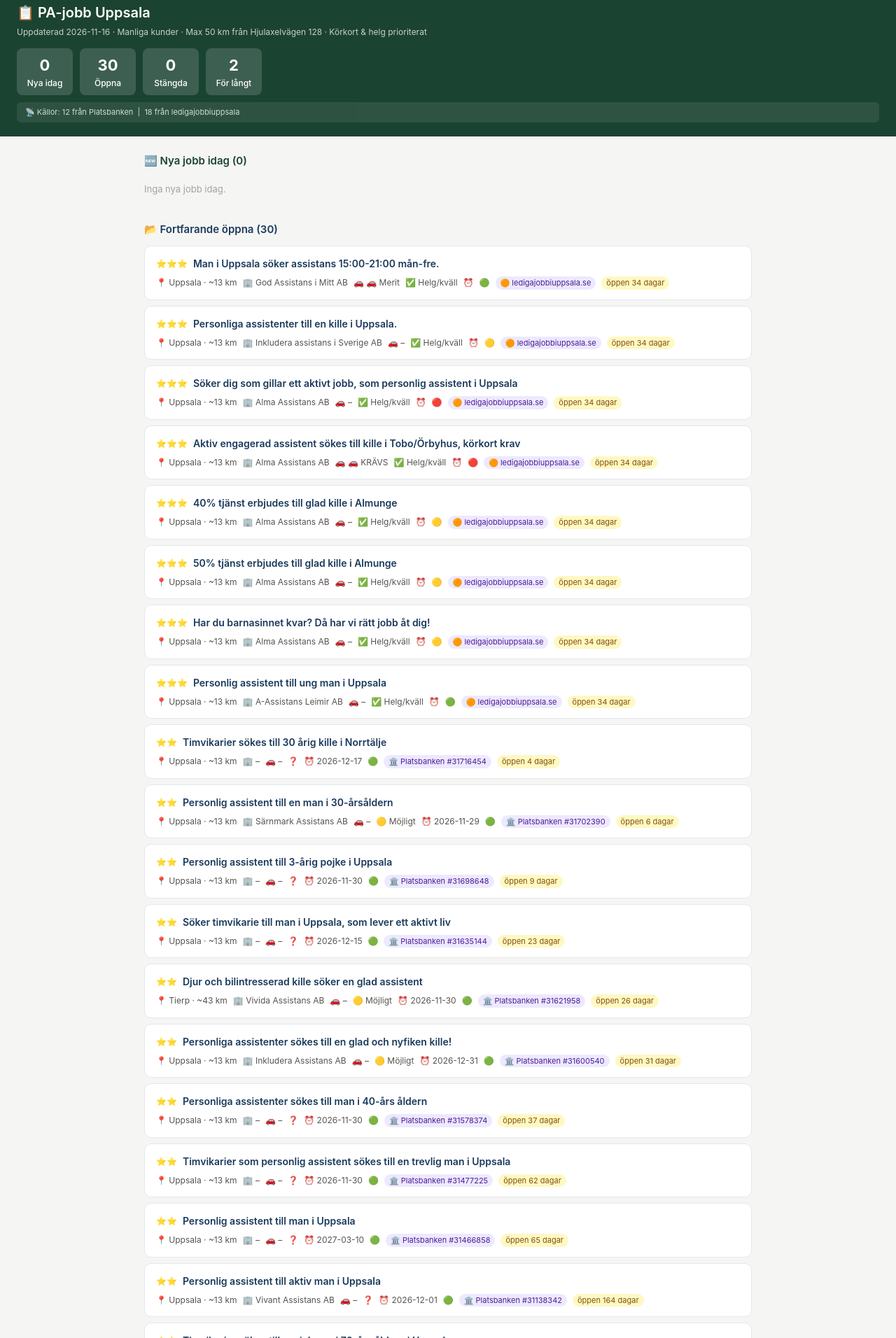
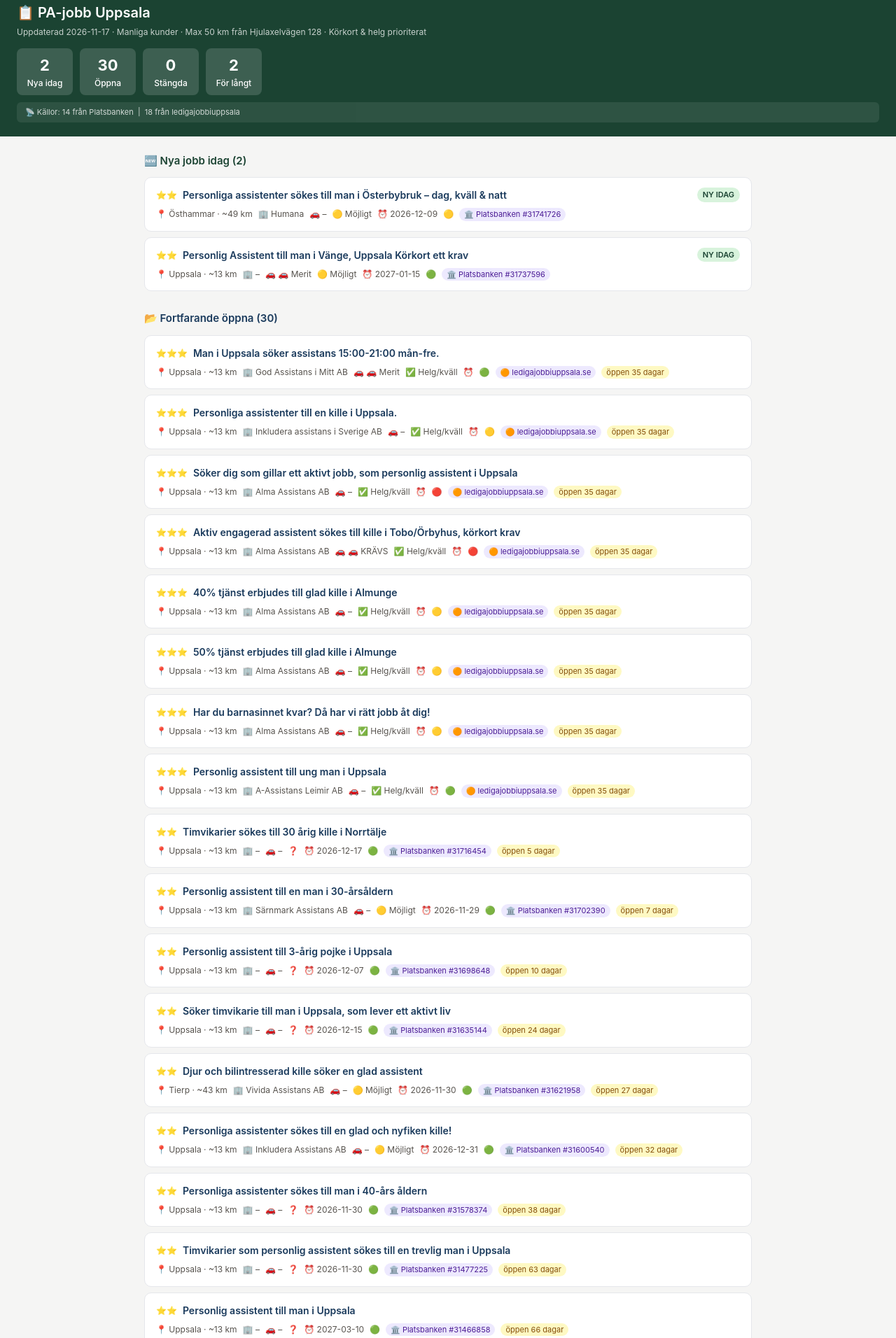
Before and after one commit to BorisTeuks/pa-jobb-uppsala, a plain HTML site: page docs/index.html in a window 1280 px wide. Shown: the part 17-1929 px from the top of the page at 70% size. Drawn offline with Linux system fonts and the light colour scheme.

Commit message:
Auto: PA-jobb uppdatering 2026-11-17

```diff
--- a/docs/index.html
+++ b/docs/index.html
@@ -2,7 +2,7 @@
 <html lang="sv">
 <head>
 <meta charset="UTF-8"><meta name="viewport" content="width=device-width,initial-scale=1">
-<title>PA-jobb Uppsala – 2026-11-16</title>
+<title>PA-jobb Uppsala – 2026-11-17</title>
 <style>
   *{box-sizing:border-box;margin:0;padding:0}
   body{font-family:-apple-system,BlinkMacSystemFont,'Segoe UI',sans-serif;background:#f5f5f4;color:#1c1917;line-height:1.5}
@@ -45,19 +45,53 @@
 <body>
 <header>
   <h1>📋 PA-jobb Uppsala</h1>
-  <p>Uppdaterad 2026-11-16 &middot; Manliga kunder &middot; Max 50 km från Hjulaxelvägen 128 &middot; Körkort &amp; helg prioriterat</p>
+  <p>Uppdaterad 2026-11-17 &middot; Manliga kunder &middot; Max 50 km från Hjulaxelvägen 128 &middot; Körkort &amp; helg prioriterat</p>
   <div class="stats">
-    <div class="stat"><span>0</span>Nya idag</div>
+    <div class="stat"><span>2</span>Nya idag</div>
     <div class="stat"><span>30</span>Öppna</div>
     <div class="stat"><span>0</span>Stängda</div>
     <div class="stat"><span>2</span>För långt</div>
   </div>
-  <div class="sources">📡 Källor: 12 från Platsbanken &nbsp;|&nbsp; 18 från ledigajobbiuppsala</div>
+  <div class="sources">📡 Källor: 14 från Platsbanken &nbsp;|&nbsp; 18 från ledigajobbiuppsala</div>
 </header>
 <main>
   <div class="section">
-    <div class="section-title" style="color:#1B4332">🆕 Nya jobb idag (0)</div>
-    <p class='empty'>Inga nya jobb idag.</p>
+    <div class="section-title" style="color:#1B4332">🆕 Nya jobb idag (2)</div>
+
+    <div class="card">
+      <div class="card-top">
+        <span class="stars" style="color:#1A3A5C">⭐⭐</span>
+        <a href="https://arbetsformedlingen.se/platsbanken/annonser/31741726" target="_blank" class="job-title">Personliga assistenter sökes till man i Österbybruk – dag, kväll & natt</a>
+        <span class="badge badge-new">NY IDAG</span>
+      </div>
+      <div class="card-meta">
+        <span>📍 Östhammar &middot; ~49 km</span>
+        <span>🏢 Humana</span>
+        <span>🚗 –</span>
+        <span>🟡 Möjligt</span>
+        <span>⏰ 2026-12-09</span>
+        <span>🟡</span>
+        <span class="src-badge">🏛️ Platsbanken #31741726</span>
+
+      </div>
+    </div>
+    <div class="card">
+      <div class="card-top">
+        <span class="stars" style="color:#1A3A5C">⭐⭐</span>
+        <a href="https://arbetsformedlingen.se/platsbanken/annonser/31737596" target="_blank" class="job-title">Personlig Assistent till man i Vänge, Uppsala Körkort ett krav</a>
+        <span class="badge badge-new">NY IDAG</span>
+      </div>
+      <div class="card-meta">
+        <span>📍 Uppsala &middot; ~13 km</span>
+        <span>🏢 –</span>
+        <span>🚗 🚗 Merit</span>
+        <span>🟡 Möjligt</span>
+        <span>⏰ 2027-01-15</span>
+        <span>🟢</span>
+        <span class="src-badge">🏛️ Platsbanken #31737596</span>
+
+      </div>
+    </div>
   </div>
   <div class="section">
     <div class="section-title" style="color:#1A3A5C">📂 Fortfarande öppna (30)</div>
@@ -76,7 +110,7 @@
         <span>⏰ </span>
         <span>🟢</span>
         <span class="src-badge">🟠 ledigajobbiuppsala.se</span>
-        <span class='days-open'>öppen 34 dagar</span>
+        <span class='days-open'>öppen 35 dagar</span>
       </div>
     </div>
     <div class="card">
@@ -93,7 +127,7 @@
         <span>⏰ </span>
         <span>🟡</span>
         <span class="src-badge">🟠 ledigajobbiuppsala.se</span>
-        <span class='days-open'>öppen 34 dagar</span>
+        <span class='days-open'>öppen 35 dagar</span>
       </div>
     </div>
     <div class="card">
@@ -110,7 +144,7 @@
         <span>⏰ </span>
         <span>🔴</span>
         <span class="src-badge">🟠 ledigajobbiuppsala.se</span>
-        <span class='days-open'>öppen 34 dagar</span>
+        <span class='days-open'>öppen 35 dagar</span>
       </div>
     </div>
     <div class="card">
@@ -127,7 +161,7 @@
         <span>⏰ </span>
         <span>🔴</span>
         <span class="src-badge">🟠 ledigajobbiuppsala.se</span>
-        <span class='days-open'>öppen 34 dagar</span>
+        <span class='days-open'>öppen 35 dagar</span>
       </div>
     </div>
     <div class="card">
@@ -144,7 +178,7 @@
         <span>⏰ </span>
         <span>🟡</span>
         <span class="src-badge">🟠 ledigajobbiuppsala.se</span>
-        <span class='days-open'>öppen 34 dagar</span>
+        <span class='days-open'>öppen 35 dagar</span>
       </div>
     </div>
     <div class="card">
@@ -161,7 +195,7 @@
         <span>⏰ </span>
         <span>🟡</span>
         <span class="src-badge">🟠 ledigajobbiuppsala.se</span>
-        <span class='days-open'>öppen 34 dagar</span>
+        <span class='days-open'>öppen 35 dagar</span>
       </div>
     </div>
     <div class="card">
@@ -178,7 +212,7 @@
         <span>⏰ </span>
         <span>🟡</span>
         <span class="src-badge">🟠 ledigajobbiuppsala.se</span>
-        <span class='days-open'>öppen 34 dagar</span>
+        <span class='days-open'>öppen 35 dagar</span>
       </div>
     </div>
     <div class="card">
@@ -195,7 +229,7 @@
         <span>⏰ </span>
         <span>🟢</span>
         <span class="src-badge">🟠 ledigajobbiuppsala.se</span>
-        <span class='days-open'>öppen 34 dagar</span>
+        <span class='days-open'>öppen 35 dagar</span>
       </div>
     </div>
     <div class="card">
@@ -212,7 +246,7 @@
         <span>⏰ 2026-12-17</span>
         <span>🟢</span>
         <span class="src-badge">🏛️ Platsbanken #31716454</span>
-        <span class='days-open'>öppen 4 dagar</span>
+        <span class='days-open'>öppen 5 dagar</span>
       </div>
     </div>
     <div class="card">
@@ -229,7 +263,7 @@
         <span>⏰ 2026-11-29</span>
         <span>🟢</span>
         <span class="src-badge">🏛️ Platsbanken #31702390</span>
-        <span class='days-open'>öppen 6 dagar</span>
+        <span class='days-open'>öppen 7 dagar</span>
       </div>
     </div>
     <div class="card">
@@ -243,10 +277,10 @@
         <span>🏢 –</span>
         <span>🚗 –</span>
         <span>❓</span>
-        <span>⏰ 2026-11-30</span>
+        <span>⏰ 2026-12-07</span>
         <span>🟢</span>
         <span class="src-badge">🏛️ Platsbanken #31698648</span>
-        <span class='days-open'>öppen 9 dagar</span>
+        <span class='days-open'>öppen 10 dagar</span>
       </div>
     </div>
     <div class="card">
@@ -263,7 +297,7 @@
         <span>⏰ 2026-12-15</span>
         <span>🟢</span>
         <span class="src-badge">🏛️ Platsbanken #31635144</span>
-        <span class='days-open'>öppen 23 dagar</span>
+        <span class='days-open'>öppen 24 dagar</span>
       </div>
     </div>
     <div class="card">
@@ -280,7 +314,7 @@
         <span>⏰ 2026-11-30</span>
         <span>🟢</span>
         <span class="src-badge">🏛️ Platsbanken #31621958</span>
-        <span class='days-open'>öppen 26 dagar</span>
+        <span class='days-open'>öppen 27 dagar</span>
       </div>
     </div>
     <div class="card">
@@ -297,7 +331,7 @@
         <span>⏰ 2026-12-31</span>
         <span>🟢</span>
         <span class="src-badge">🏛️ Platsbanken #31600540</span>
-        <span class='days-open'>öppen 31 dagar</span>
+        <span class='days-open'>öppen 32 dagar</span>
       </div>
     </div>
     <div class="card">
@@ -314,7 +348,7 @@
         <span>⏰ 2026-11-30</span>
         <span>🟢</span>
         <span class="src-badge">🏛️ Platsbanken #31578374</span>
-        <span class='days-open'>öppen 37 dagar</span>
+        <span class='days-open'>öppen 38 dagar</span>
       </div>
     </div>
     <div class="card">
@@ -331,7 +365,7 @@
         <span>⏰ 2026-11-30</span>
         <span>🟢</span>
         <span class="src-badge">🏛️ Platsbanken #31477225</span>
-        <span class='days-open'>öppen 62 dagar</span>
+        <span class='days-open'>öppen 63 dagar</span>
       </div>
     </div>
     <div class="card">
@@ -348,7 +382,7 @@
         <span>⏰ 2027-03-10</span>
         <span>🟢</span>
         <span class="src-badge">🏛️ Platsbanken #31466858</span>
-        <span class='days-open'>öppen 65 dagar</span>
+        <span class='days-open'>öppen 66 dagar</span>
       </div>
     </div>
     <div class="card">
@@ -365,7 +399,7 @@
         <span>⏰ 2026-12-01</span>
         <span>🟢</span>
         <span class="src-badge">🏛️ Platsbanken #31138342</span>
-        <span class='days-open'>öppen 164 dagar</span>
+        <span class='days-open'>öppen 165 dagar</span>
       </div>
     </div>
     <div class="card">
@@ -382,7 +416,7 @@
         <span>⏰ </span>
         <span>🟢</span>
         <span class="src-badge">🟠 ledigajobbiuppsala.se</span>
-        <span class='days-open'>öppen 34 dagar</span>
+        <span class='days-open'>öppen 35 dagar</span>
       </div>
     </div>
     <div class="card">
@@ -399,7 +433,7 @@
         <span>⏰ </span>
         <span>🟢</span>
         <span class="src-badge">🟠 ledigajobbiuppsala.se</span>
-        <span class='days-open'>öppen 34 dagar</span>
+        <span class='days-open'>öppen 35 dagar</span>
       </div>
     </div>
     <div class="card">
@@ -416,7 +450,7 @@
         <span>⏰ </span>
         <span>🔴</span>
         <span class="src-badge">🟠 ledigajobbiuppsala.se</span>
-        <span class='days-open'>öppen 34 dagar</span>
+        <span class='days-open'>öppen 35 dagar</span>
       </div>
     </div>
     <div class="card">
@@ -433,7 +467,24 @@
         <span>⏰ </span>
         <span>🟢</span>
         <span class="src-badge">🟠 ledigajobbiuppsala.se</span>
-        <span class='days-open'>öppen 28 dagar</span>
+        <span class='days-open'>öppen 29 dagar</span>
+      </div>
+    </div>
+    <div class="card">
+      <div class="card-top">
+        <span class="stars" style="color:#1A3A5C">⭐⭐</span>
+        <a href="https://almaportalen.assistansstod.se/recruitment/apply/1955/?source=2" target="_blank" class="job-title">Engagerad assistent sökes till man i Enköping</a>
+
+      </div>
+      <div class="card-meta">
+        <span>📍 Uppsala &middot; ~13 km</span>
+        <span>🏢 Alma Assistans AB</span>
+        <span>🚗 🚗 Merit</span>
+        <span>❓</span>
+        <span>⏰ </span>
+        <span>🔴</span>
+        <span class="src-badge">🟠 ledigajobbiuppsala.se</span>
+        <span class='days-open'>öppen 35 dagar</span>
       </div>
     </div>
     <div class="card">
@@ -450,24 +501,7 @@
         <span>⏰ </span>
         <span>🔴</span>
         <span class="src-badge">🟠 ledigajobbiuppsala.se</span>
-        <span class='days-open'>öppen 34 dagar</span>
-      </div>
-    </div>
-    <div class="card">
-      <div class="card-top">
-        <span class="stars" style="color:#1A3A5C">⭐⭐</span>
-        <a href="https://almaportalen.assistansstod.se/recruitment/apply/1955/?source=2" target="_blank" class="job-title">Engagerad assistent sökes till man i Enköping</a>
-
-      </div>
-      <div class="card-meta">
-        <span>📍 Uppsala &middot; ~13 km</span>
-        <span>🏢 Alma Assistans AB</span>
-        <span>🚗 🚗 Merit</span>
-        <span>❓</span>
-        <span>⏰ </span>
-        <span>🔴</span>
-        <span class="src-badge">🟠 ledigajobbiuppsala.se</span>
-        <span class='days-open'>öppen 34 dagar</span>
+        <span class='days-open'>öppen 35 dagar</span>
       </div>
     </div>
     <div class="card">
@@ -484,7 +518,7 @@
         <span>⏰ </span>
         <span>🔴</span>
         <span class="src-badge">🟠 ledigajobbiuppsala.se</span>
-        <span class='days-open'>öppen 34 dagar</span>
+        <span class='days-open'>öppen 35 dagar</span>
       </div>
     </div>
     <div class="card">
@@ -501,7 +535,7 @@
         <span>⏰ </span>
         <span>🟢</span>
         <span class="src-badge">🟠 ledigajobbiuppsala.se</span>
-        <span class='days-open'>öppen 2 dagar</span>
+        <span class='days-open'>öppen 3 dagar</span>
       </div>
     </div>
     <div class="card">
@@ -518,7 +552,7 @@
         <span>⏰ </span>
         <span>🟡</span>
         <span class="src-badge">🟠 ledigajobbiuppsala.se</span>
-        <span class='days-open'>öppen 34 dagar</span>
+        <span class='days-open'>öppen 35 dagar</span>
       </div>
     </div>
     <div class="card">
@@ -535,7 +569,7 @@
         <span>⏰ </span>
         <span>🟡</span>
         <span class="src-badge">🟠 ledigajobbiuppsala.se</span>
-        <span class='days-open'>öppen 34 dagar</span>
+        <span class='days-open'>öppen 35 dagar</span>
       </div>
     </div>
     <div class="card">
@@ -552,7 +586,7 @@
         <span>⏰ 2026-12-16</span>
         <span>🟢</span>
         <span class="src-badge">🏛️ Platsbanken #31678020</span>
-        <span class='days-open'>öppen 12 dagar</span>
+        <span class='days-open'>öppen 13 dagar</span>
       </div>
     </div>
     <div class="card">
@@ -569,7 +603,7 @@
         <span>⏰ 2026-11-30</span>
         <span>🟢</span>
         <span class="src-badge">🏛️ Platsbanken #31370224</span>
-        <span class='days-open'>öppen 88 dagar</span>
+        <span class='days-open'>öppen 89 dagar</span>
       </div>
     </div>
   </div>
@@ -585,5 +619,5 @@
     <strong>Helg:</strong> ✅ Helg/kväll = nämns explicit &nbsp;|&nbsp; 🟡 Möjligt = kväll/deltid nämns
   </div>
 </main>
-<footer>PA-agent v5 · 8 källor · GitHub Actions · Boris Teuks · 2026-11-16</footer>
+<footer>PA-agent v5 · 8 källor · GitHub Actions · Boris Teuks · 2026-11-17</footer>
 </body></html>
```
Also changed, not shown: scripts/seen_jobs.json (+8 -0 lines), 1 other file.
